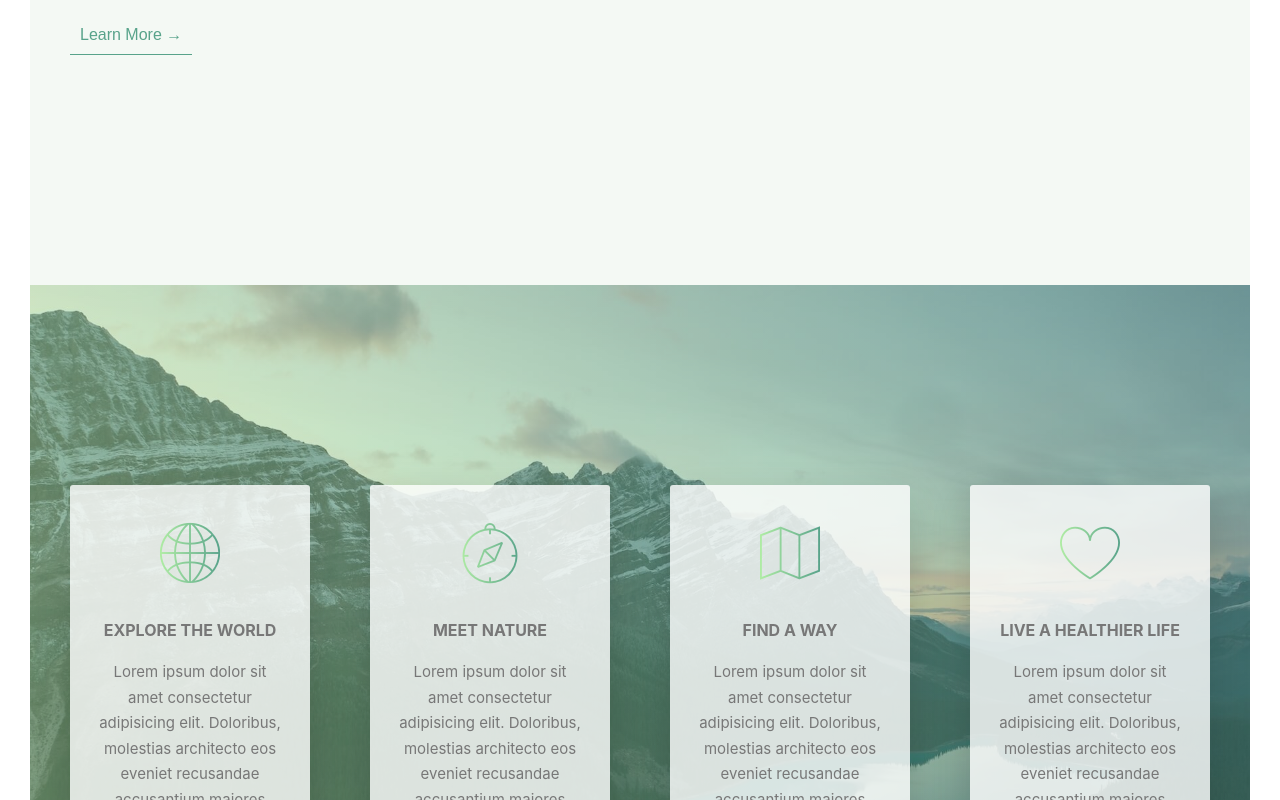
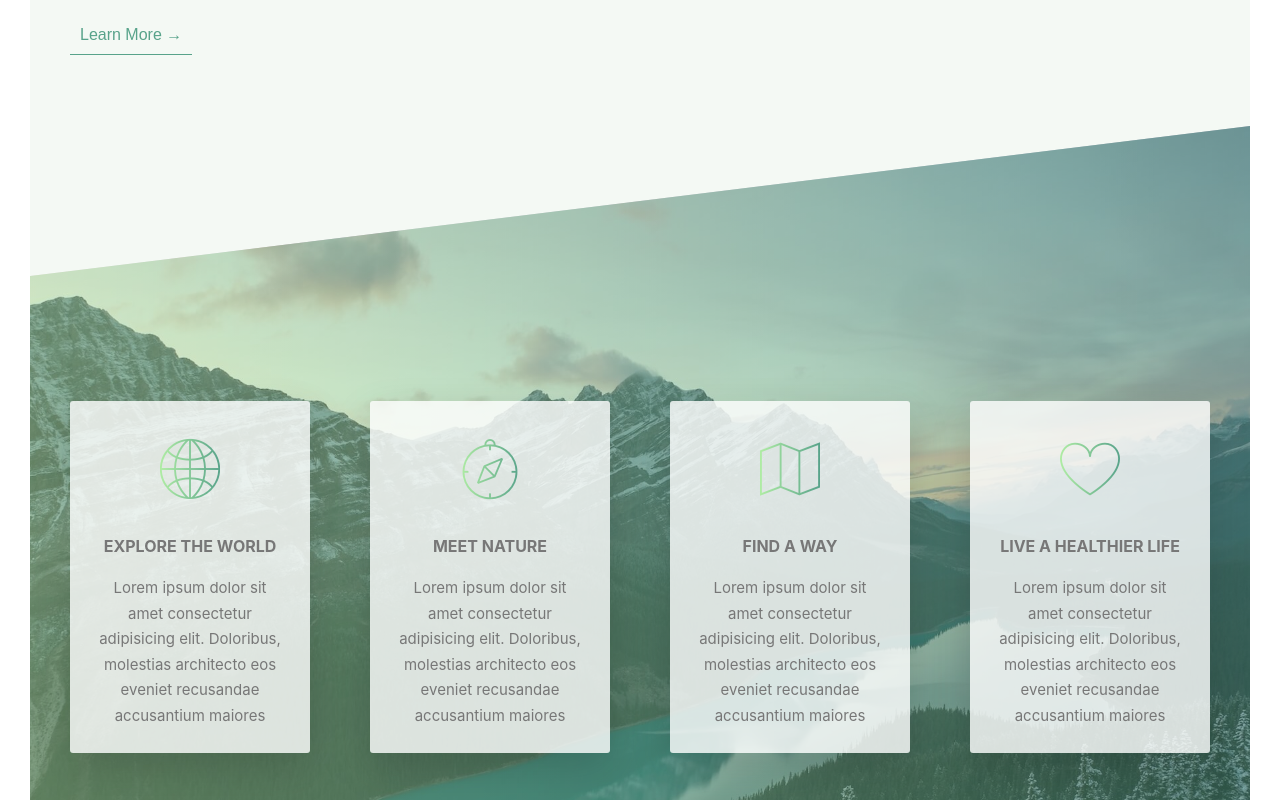
Before and after one commit to jbuican14/outdoor_website, a React (Create React App) app: page / in a window 1280 px wide. Shown: the part 1500-2300 px from the top of the page. Built offline with nearby package versions, Linux system fonts and the light colour scheme.

Commit message:
skew the feature section

```diff
--- a/src/sass/pages/_home.scss
+++ b/src/sass/pages/_home.scss
@@ -6,4 +6,11 @@
 
 .section-features {
   padding: 20rem 0;
+  margin-top: -8.4rem;
+
+  transform: skewY(-7deg);
+
+  & > * {
+    transform: skewY(7deg);
+  }
 }
```
